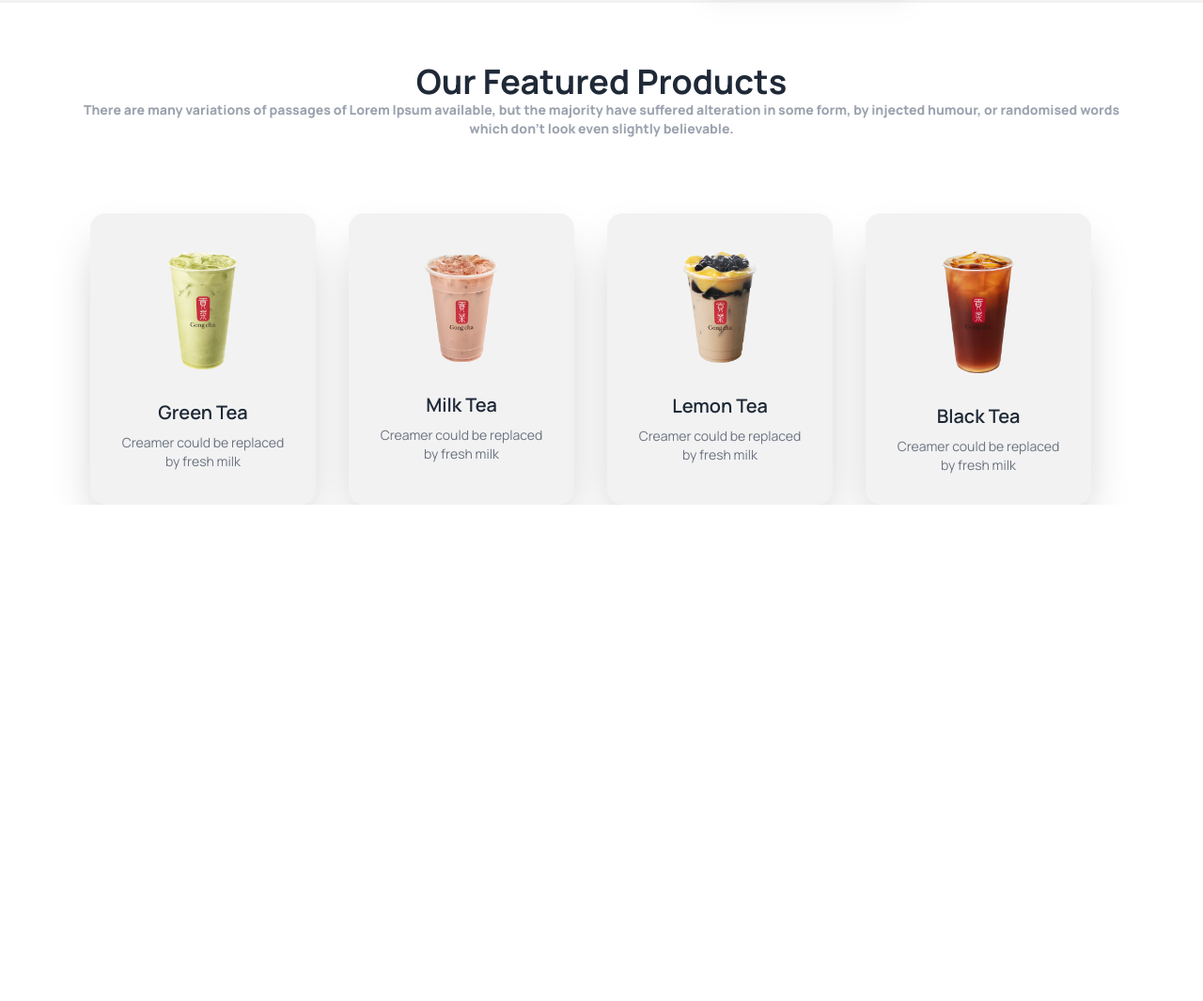
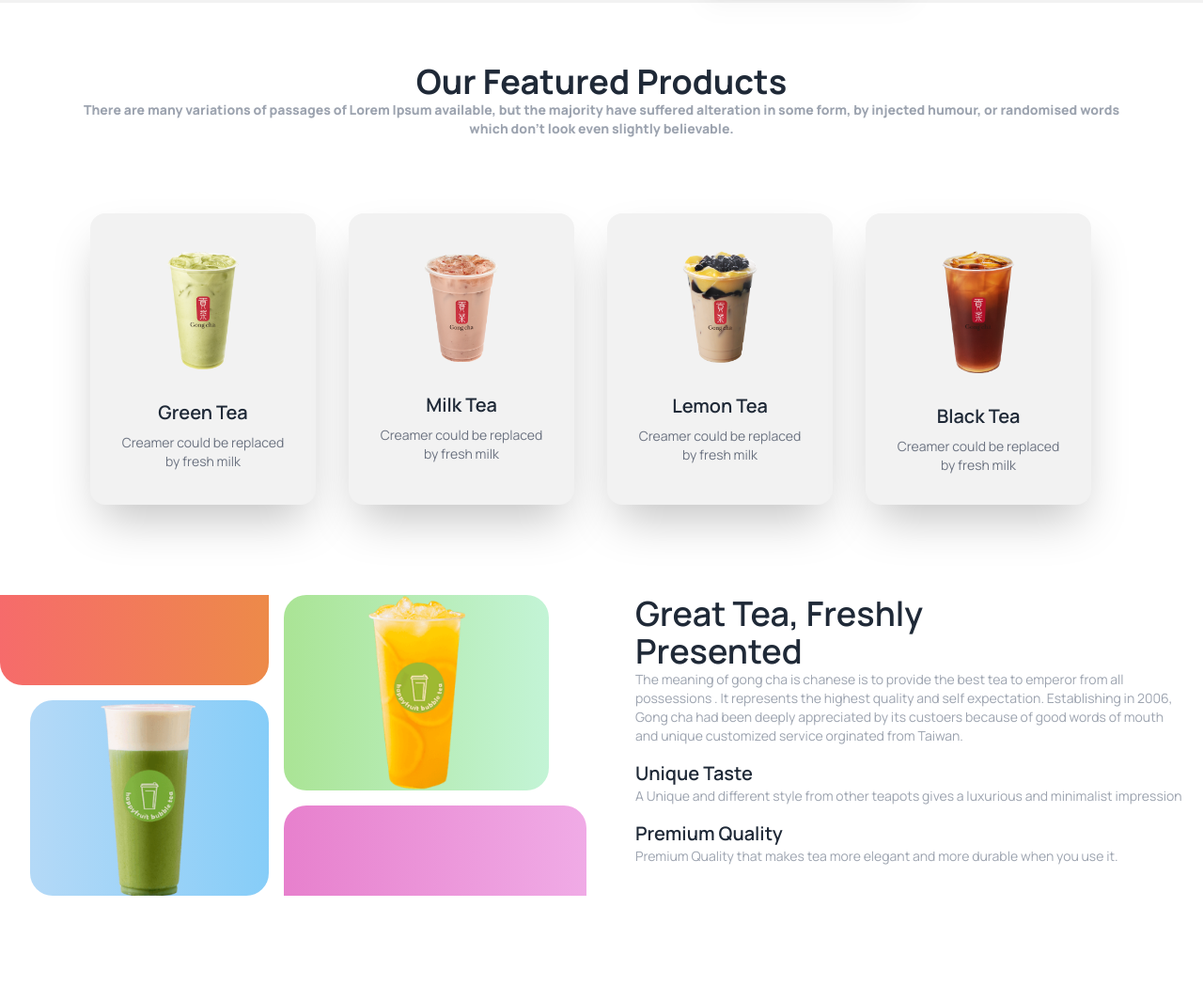
Before and after one commit to TanveenAmbrose/tea_house, a website built with Vite: page index.html in a window 1280 px wide. Shown: the part 417-1482 px from the top of the page at 94% size. Before the commit the page ends 954 px from the top, so only its background shows below. Built offline with nearby package versions, Linux system fonts and the light colour scheme.

Commit message:
not my fault i am just trying

```diff
--- a/index.html
+++ b/index.html
@@ -139,6 +139,40 @@
 
         </section>
 
+        <!--Great Tea, Freshly Presented-->
+        <section>
+
+          <div class="pt-24 grid grid-cols-1 md:grid-cols-2 lg:grid-cols-2 gap-8">
+
+            <!--images-->
+            <div class="grid grid-rows-4 grid-flow-col gap-4 ">
+              <div class="rounded-b-3xl bg-gradient-to-r from-[#f66b6b] to-[#ed8a49]"></div>
+              <div class="ml-8 rounded-3xl row-span-2 bg-gradient-to-r from-[#b4d9f7] to-[#86cdf8]"><img class="mx-auto h-52" src="tea-house-resources-main/tea-house-resources-main/images/fresh-2.png" alt=""></div>
+
+              <div class="mr-10 rounded-3xl row-span-2 bg-gradient-to-r from-[#aae495] to-[#c3f4d6]"><img class="mx-auto
+                h-52" src="tea-house-resources-main/tea-house-resources-main/images/fresh-1.png" alt=""></div>
+                <div class="rounded-t-3xl bg-gradient-to-r from-[#e780cd] to-[#f0abe6]"></div>
+            </div>
+
+            <!--text-->
+            <div class="mx-5">
+              <h3 class="text-4xl font-semibold">Great Tea, Freshly <br> Presented</h3>
+              <p class="text-sm text-gray-400">The meaning of gong cha is chanese is to provide the best tea to emperor from all possessions . It represents the highest quality and self expectation. Establishing in 2006, Gong cha had been deeply appreciated by its custoers  because of good words of mouth and unique customized service orginated from Taiwan.
+                <h1 class="text-xl font-semibold pt-4">Unique Taste</h1>
+                <p class="text-sm text-gray-400">A Unique and different style from other teapots gives a luxurious and minimalist impression</p>
+                <h1 class="text-xl font-semibold pt-4">Premium Quality</h1>
+                <p class="text-sm text-gray-400">Premium Quality that makes tea more elegant and more durable when you use it.</p>
+              </p>
+            </div>
+
+
+
+          </div>
+        </section>
+
+
+
+
     </main>
 
 
--- a/tailwind.config.js
+++ b/tailwind.config.js
@@ -1,6 +1,6 @@
 /** @type {import('tailwindcss').Config} */
 module.exports = {
-  content: ["*"],
+  content: ['*'],
   theme: {
     extend: {},
   },
```
